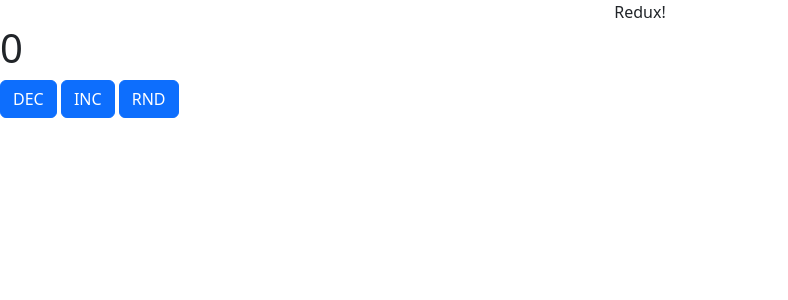
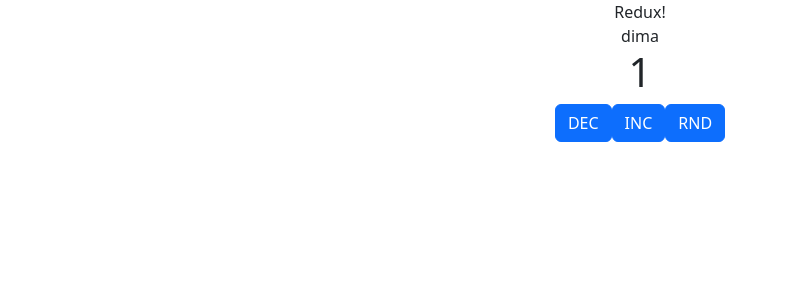
Before and after one commit to dimakovalev25/studies_Redux, a React (Create React App) app: page / in a window 1280 px wide. Shown: the top 300 px of the page, without its empty margins (0-788 px from the left). Built offline with nearby package versions, Linux system fonts and the light colour scheme.

Commit message:
Connect function

```diff
--- a/public/index.html
+++ b/public/index.html
@@ -15,14 +15,9 @@
   </head>
   <body>
     <div id="root">
-    </div>
-    <div class="jumbotron">
-      <h1 id='counter'>0</h1>
-      <button class="btn btn-primary" id='dec'>DEC</button>
-      <button class="btn btn-primary" id='inc'>INC</button>
-      <button class="btn btn-primary" id='rnd'>RND</button>
 
     </div>
+
 
   </body>
 
--- a/src/App.js
+++ b/src/App.js
@@ -1,46 +1,41 @@
 import './App.css';
-import {createStore} from "redux";
+import {createStore, bindActionCreators} from "redux";
 
-import reducer from "./reducer";
-import {inc, dec, rnd} from "./actions";
+import * as actions from "./action/actions";
+import reducer from "./reducer/reducer";
+import Counter from "./components/Counter";
 
-
+import {Provider} from "react-redux";
 
 
 const store = createStore(reducer);
 const {dispatch, subscribe, getState} = store;
 
 const update = () => {
-    console.log(getState())
-    document.getElementById('counter').textContent = store.getState().value;
 }
 
-subscribe(update);
-
-const bindActionCreator = (creator, dispatch) => (...args) => {
-    dispatch(creator(...args));
-}
-
-const incDispatch = bindActionCreator(inc, dispatch);
-const decDispatch = bindActionCreator(dec, dispatch);
-const rndDispatch = bindActionCreator(rnd, dispatch);
-
-document.getElementById('inc').addEventListener('click', incDispatch);
-
-document.getElementById('dec').addEventListener('click', decDispatch);
-
-document.getElementById('rnd').addEventListener('click', () => {
-    const value = Math.floor(Math.random() * (5 - 1)) + 1;
-    rndDispatch(value);
-});
-
+subscribe(update)
+const {inc, dec, rnd} = bindActionCreators(actions, dispatch);
 
 function App() {
     return (
-        <div className="App">
-            Redux!
+        <Provider store={store}>
+            <div className="App">
+                Redux!
+                <Counter
+                    counter={getState().value}
+                    inc={inc}
+                    dec={dec}
+                    rnd={() => {
+                        const value=Math.floor(Math.random() * 10);
+                        rnd(value);
+                    }}
+                />
 
-        </div>
+
+            </div>
+        </Provider>
+
     );
 }
 
--- /dev/null
+++ b/src/action/actions.js
@@ -0,0 +1,3 @@
+export const inc = () => ({type: 'INC'});
+export const dec = () => ({type: 'DEC'});
+export const rnd = () => ({type: 'RND', payload: Math.floor(Math.random() * 10)});
--- a/src/actions.js
+++ /dev/null
@@ -1,3 +0,0 @@
-export const inc = () => ({type: 'INC'})
-export const dec = () => ({type: 'DEC'})
-export const rnd = (value) => ({type: 'RND', payload: value})
--- /dev/null
+++ b/src/components/Counter.js
@@ -0,0 +1,29 @@
+import {connect} from "react-redux";
+import * as actions from '../action/actions'
+
+const Counter = ({counter, inc, dec, rnd, name}) => {
+    return (
+        <div className="jumbotron">
+            {name}
+            <h1>{counter}</h1>
+            <button onClick={dec} className="btn btn-primary" >DEC</button>
+            <button onClick={inc} className="btn btn-primary" >INC</button>
+            <button onClick={rnd} className="btn btn-primary" >RND</button>
+        </div>
+    )
+}
+
+const mapStateToProps = (state) => {
+    // console.log(state)
+    return {
+            counter: state.value,
+            name: state.name
+    }
+}
+
+// const mapDispatchToProps = (dispatch) => {
+//     return bindActionCreators(actions, dispatch)
+//
+// }
+
+export default connect(mapStateToProps, actions)(Counter);
--- a/src/reducer.js
+++ b/src/reducer/reducer.js
@@ -1,4 +1,4 @@
-const initialState = {value: 0};
+const initialState = {value: 1, name: 'dima', foo: 'bar'};
 
 const reducer = (state = initialState, action) => {
     switch (action.type) {
```
